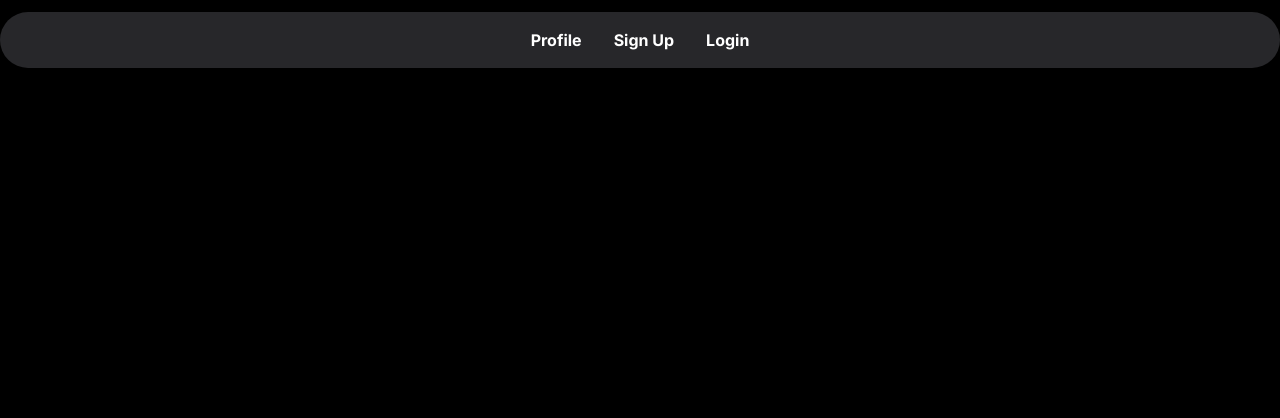
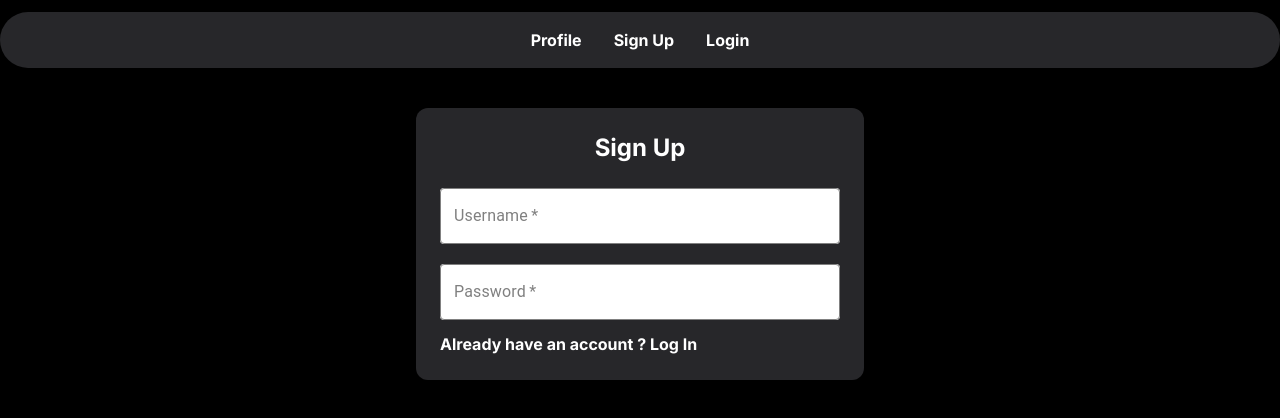
Before and after one commit to Eddieayala9965/Frontend-Mentor-Profile-Card, a React (Vite) app in the folder Frontend/: page /signup in a window 1280 px wide. Shown: the top 418 px of the page. Built offline with nearby package versions, Linux system fonts and the light colour scheme.

Commit message:
almost done with sign up card

```diff
--- a/Frontend/package.json
+++ b/Frontend/package.json
@@ -10,6 +10,9 @@
     "preview": "vite preview"
   },
   "dependencies": {
+    "@emotion/react": "^11.13.0",
+    "@emotion/styled": "^11.13.0",
+    "@mui/material": "^5.16.6",
     "@radix-ui/react-slot": "^1.1.0",
     "axios": "^1.7.2",
     "class-variance-authority": "^0.7.0",
--- a/Frontend/src/components/Navbar.jsx
+++ b/Frontend/src/components/Navbar.jsx
@@ -1,7 +1,7 @@
 import { Link } from "react-router-dom";
 const Navbar = () => {
   return (
-    <nav className=" container rounded-full h-14  bg-zinc-800 flex flex-col mt-3">
+    <nav className=" container rounded-full h-14 bg-zinc-800 flex flex-col mt-3">
       <div className=" mx-auto flex">
         <Link to="/profile" className="text-white p-4">
           Profile
--- a/Frontend/src/components/SignUpForm.jsx
+++ b/Frontend/src/components/SignUpForm.jsx
@@ -1,7 +1,143 @@
 import { useState } from "react";
+import api from "../services/api";
+import { signup } from "../services/authService";
+import { TextField } from "@mui/material";
+import { Link } from "react-router-dom";
+import { createTheme, ThemeProvider } from "@mui/material/styles";
 
 const SignUpForm = () => {
   const [username, setUsername] = useState("");
   const [password, setPassword] = useState("");
+  const [error, setError] = useState("");
+  const [success, setSuccess] = useState("");
+
+  const theme = createTheme({
+    components: {
+      MuiTextField: {
+        styleOverrides: {
+          root: {
+            "& .MuiOutlinedInput-root": {
+              "&:hover fieldset": {
+                borderColor: "gray",
+              },
+              "&.Mui-focused fieldset": {
+                borderColor: "gray",
+                boxShadow: "none",
+              },
+            },
+            "& .MuiInputLabel-root": {
+              color: "gray",
+              "&.Mui-focused": {
+                color: "red",
+              },
+            },
+          },
+        },
+      },
+    },
+  });
+
+  const handleSubmit = async (e) => {
+    e.preventDefault();
+    setError("");
+    setSuccess("");
+    try {
+      const response = await signup(username, password);
+      if (response.ok) {
+        setSuccess("Registration successful");
+        window.location.href("/profile");
+      }
+    } catch (error) {
+      console.error("failed to sign up. Please try again");
+    }
+  };
+
+  const handleChangeUser = (e) => {
+    setUsername(e.target.value);
+  };
+
+  const handleChangePass = (e) => {
+    setPassword(e.target.value);
+  };
+
+  return (
+    <div className="max-w-md mx-auto mt-10 p-6 rounded-xl bg-zinc-800 flex flex-col text-center ">
+      <h2 className="text-2xl font-bold mb-6 text-white">Sign Up</h2>
+      <ThemeProvider theme={theme}>
+        <form onSubmit={handleSubmit} className="flex flex-col gap-5">
+          <div>
+            <TextField
+              label="Username"
+              type="text"
+              name="username"
+              id="username"
+              value={username}
+              required
+              fullWidth
+              onChange={handleChangeUser}
+              sx={{
+                backgroundColor: "white",
+                borderRadius: 1,
+                "& .MuiOutlinedInput-root": {
+                  "& fieldset": {
+                    borderColor: "gray",
+                  },
+                  "&:hover fieldset": {
+                    borderColor: "gray",
+                  },
+                  "&.Mui-focused fieldset": {
+                    borderColor: "gray",
+                  },
+                },
+                "& .MuiInputLabel-root": {
+                  color: "gray",
+                  "&.Mui-focused": {
+                    color: "gray",
+                  },
+                },
+              }}
+            />
+          </div>
+          <div>
+            <TextField
+              label="Password"
+              type="password"
+              name="password"
+              id="password"
+              value={password}
+              required
+              fullWidth
+              onChange={handleChangePass}
+              sx={{
+                backgroundColor: "white",
+                borderRadius: 1,
+                "& .MuiOutlinedInput-root": {
+                  "& fieldset": {
+                    borderColor: "gray",
+                  },
+                  "&:hover fieldset": {
+                    borderColor: "gray",
+                  },
+                  "&.Mui-focused fieldset": {
+                    borderColor: "gray",
+                  },
+                },
+                "& .MuiInputLabel-root": {
+                  color: "gray",
+                  "&.Mui-focused": {
+                    color: "gray",
+                  },
+                },
+              }}
+            />
+          </div>
+        </form>
+        <p className="text-white text-left mt-3">
+          Already have an account ? <Link to={"/login"}>Log In</Link>
+        </p>
+      </ThemeProvider>
+    </div>
+  );
 };
+
 export default SignUpForm;
```
Also changed, not shown: 1 other file (tests, documents, lock files or other folders).
